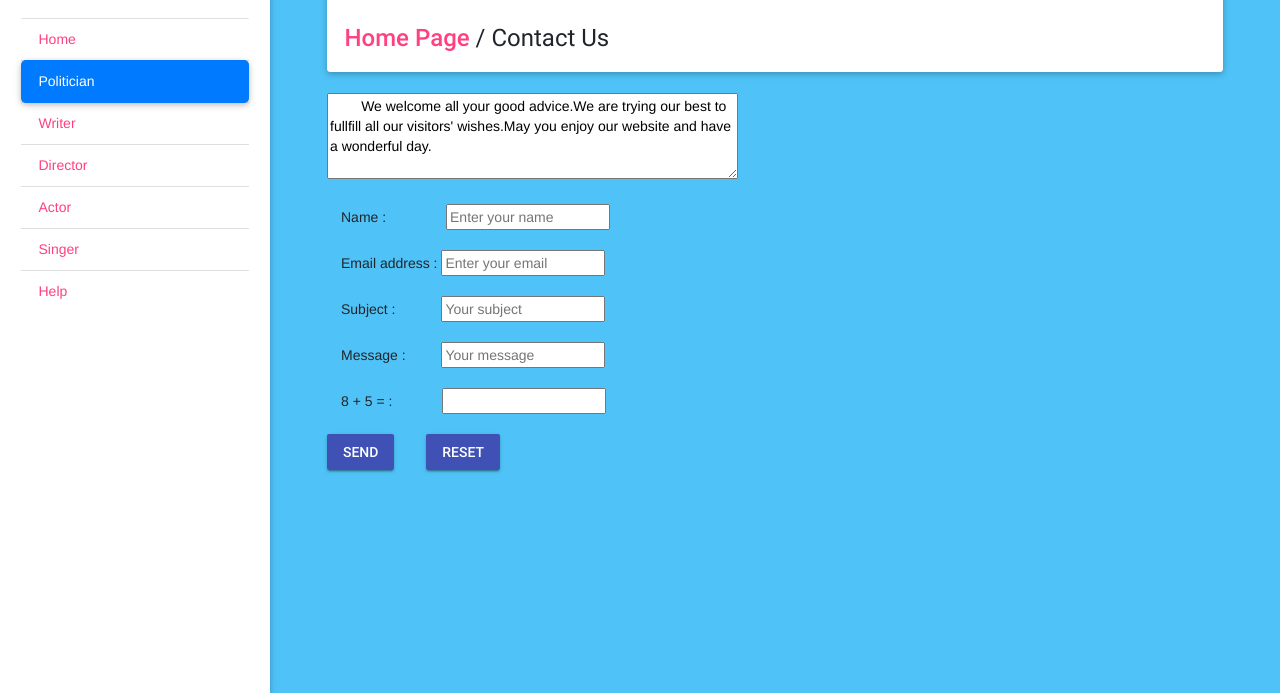
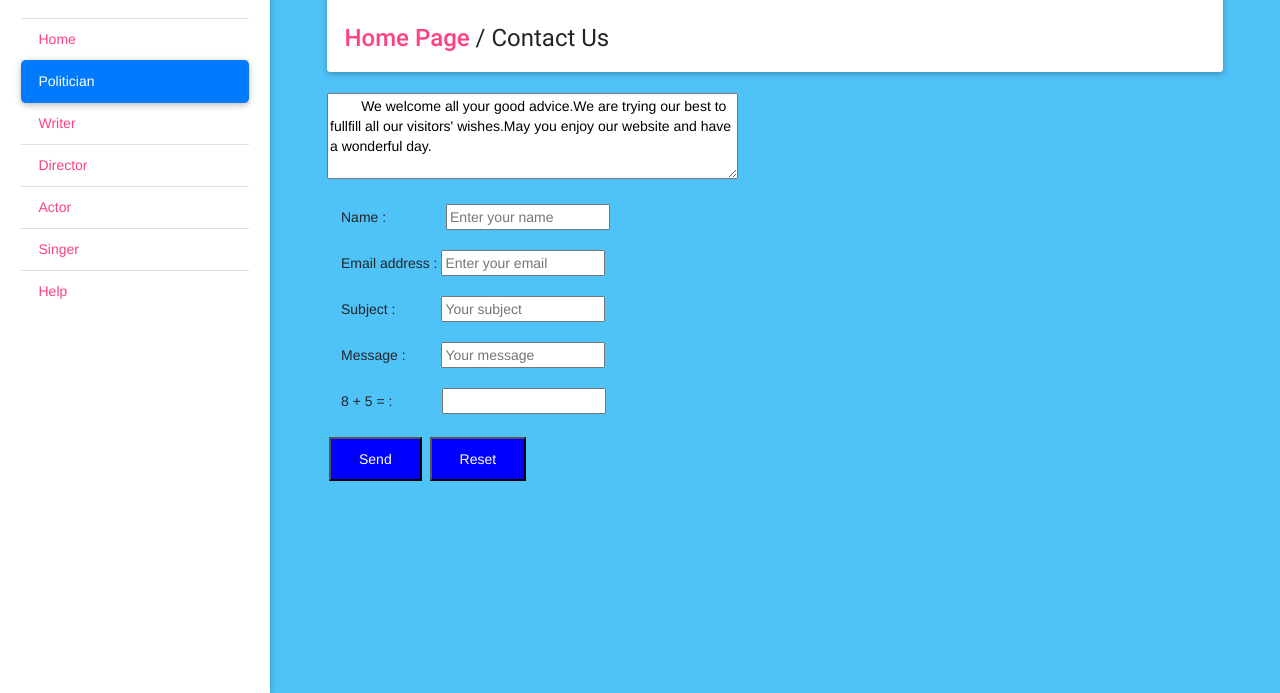
Before and after one commit to ayeethirikyaww/whoiswhoinmyanmar-Geo-Sun, a plain HTML site: page static/contact.html in a window 1280 px wide. Shown: the part 107-800 px from the top of the page. Drawn offline with Linux system fonts and the light colour scheme.

Commit message:
set button

```diff
--- a/static/contact.html
+++ b/static/contact.html
@@ -50,6 +50,17 @@ color: white;
 text-align: right;
 
 
+
+}
+.button {
+    background-color:blue;
+    color: white;
+    padding: 10px 28px;
+    text-align: center;
+    text-decoration: none;
+    display: inline-block;
+    font-size: 14px;
+    margin: 3px 2px;
 
 }
 </style>
@@ -208,13 +219,13 @@ text-align: right;
 	&emsp;Message : &nbsp;&emsp;&emsp;<input type="text" name="textbox1" width="25" height="20" placeholder="Your message" /><br><br>
 	&emsp;8 + 5 = : &nbsp;&emsp;&emsp;&emsp;<input type="text" name="textbox1" width="25" height="20" /><br><br>
 
-    <button class="mdl-button mdl-js-button mdl-button--raised mdl-button--colored">
-  	Send
-    </button>&emsp;&emsp;
-    <button class="mdl-button mdl-js-button mdl-button--raised mdl-button--colored">
-  	Reset
-    </button><br><br>
 
+
+	<form>
+<button class="button" type="send">Send</button>
+
+<button class="button" type="rest">Reset</button>
+	</form>
 </div>
 
 
```
Also changed, not shown: static/help.html (+3 -1 lines).
